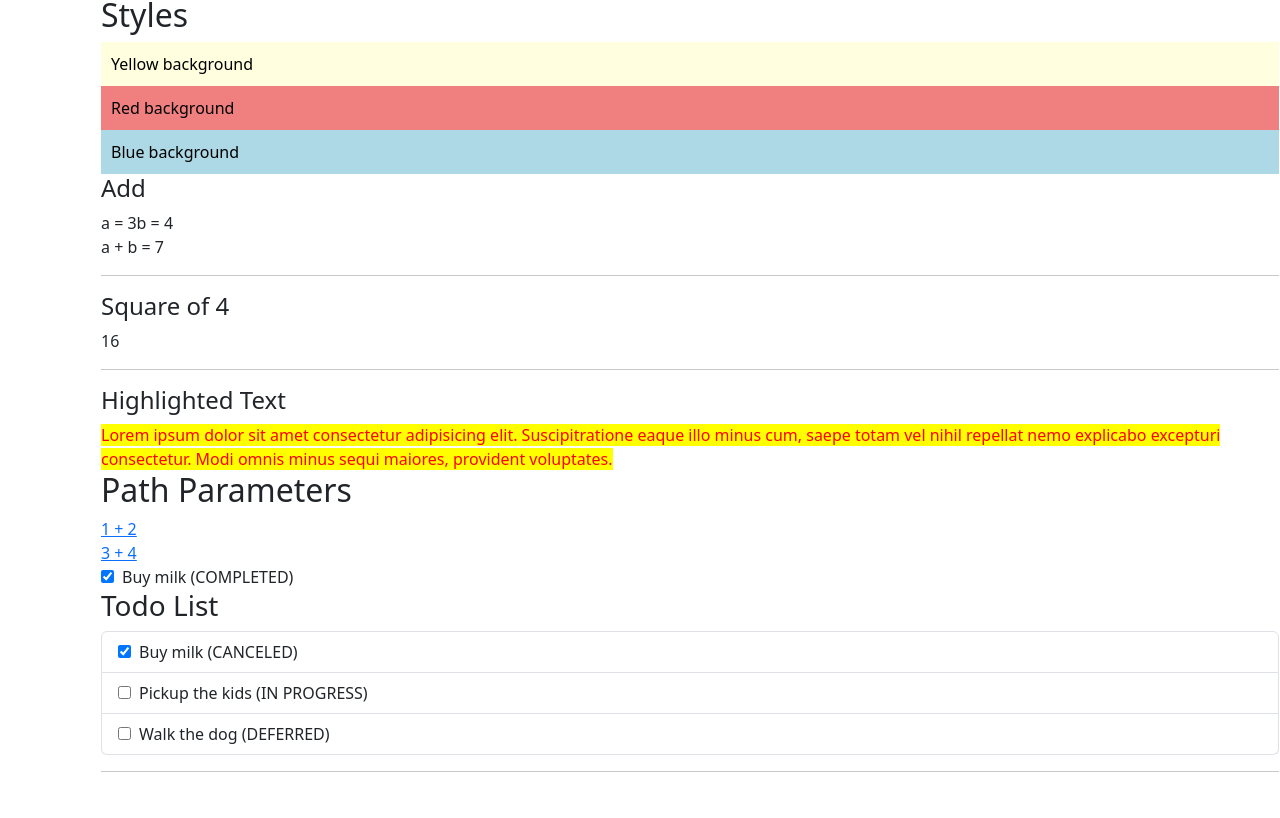
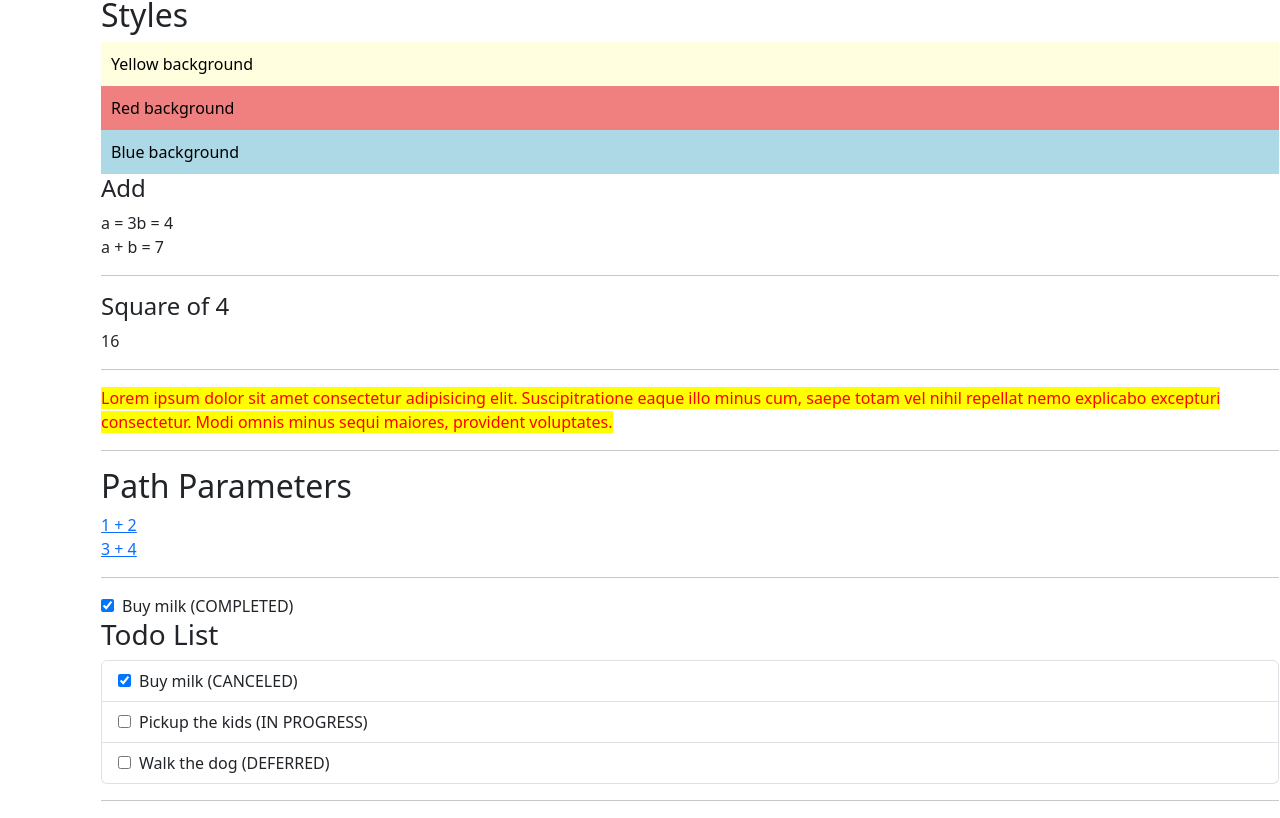
Before and after one commit to dhruthi-06/kambaz-next-js, a Next.js app: page /Labs/Lab3 in a window 1280 px wide. Shown: the part 4838-5656 px from the top of the page. Before the commit the page ends 5627 px from the top, so only its background shows below. Built offline with nearby package versions, Linux system fonts and the light colour scheme.

Commit message:
a3 JavaScript

```diff
--- a/app/Labs/Lab3/page.tsx
+++ b/app/Labs/Lab3/page.tsx
@@ -1,6 +1,5 @@
 "use client";
 import React, { ReactNode } from "react";
-
 
 import VariablesAndConstants from "./VariablesAndConstants";
 import VariableTypes from "./VariableTypes";
@@ -30,30 +29,24 @@ import DestructingImports from "./DestructingImports";
 import Classes from "./Classes";
 import Styles from "./Styles";
 import Add from "./Add";
+import Square from "./Square";
+import Highlight from "./Highlight";
 import PathParameters from "./PathParameters";
 import TodoItem from "./todos/TodoItem";
 import TodoList from "./todos/TodoList";
 
+// Child components
 
-// Child components
-export function Square({ children }: { children: ReactNode }) {
-  const num = Number(children);
-  return <span id="wd-square">{num * num}</span>;
-}
-
-export function Highlight({ children }: { children: ReactNode }) {
+/*export function Highlight({ children }: { children: ReactNode }) {
   return (
-    <span
-      id="wd-highlight"
-      style={{ backgroundColor: "yellow", color: "red" }}
-    >
+    <span id="wd-highlight" style={{ backgroundColor: "yellow", color: "red" }}>
       {children}
     </span>
   );
-}
+}*/
 
 export default function Lab3() {
-  console.log('Hello World!');
+  console.log("Hello World!");
   return (
     <div id="wd-lab3">
       <h3>Lab 3</h3>
@@ -92,15 +85,17 @@ export default function Lab3() {
       <h4>Square of 4</h4>
       <Square>4</Square>
       <hr />
-
-      <h4>Highlighted Text</h4>
       <Highlight>
         Lorem ipsum dolor sit amet consectetur adipisicing elit. Suscipitratione
         eaque illo minus cum, saepe totam vel nihil repellat nemo explicabo
         excepturi consectetur. Modi omnis minus sequi maiores, provident
         voluptates.
       </Highlight>
+      <hr />
       <PathParameters />
+      {/*<TodoItem />
+      <TodoList />*/}
+      <hr />
       <TodoItem />
       <TodoList />
     </div>
```
